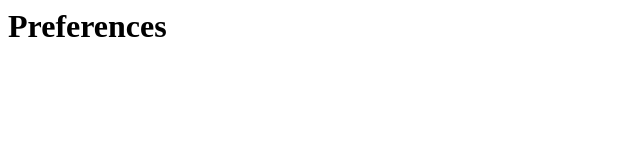
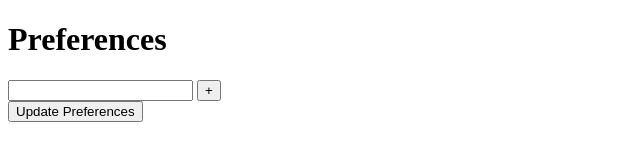
Before and after one commit to preetsmohan/check-ai, a plain HTML site: page views/preferences.html in a window 1280 px wide. Shown: the whole page, without its empty margins (0-640 px from the left). Drawn offline with Linux system fonts and the light colour scheme.

Commit message:
Added some js on the preferences page

```diff
--- /dev/null
+++ b/static/addInput.js
@@ -0,0 +1,26 @@
+var counterText = 0;
+var counterRadioButton = 0;
+var counterCheckBox = 0;
+var counterTextArea = 0;
+function addInputs(divName, inputType){
+	var newdiv = document.createElement('div');
+	switch(inputType) {
+		case 'text':
+			newdiv.innerHTML = " <br><input type='text' name='myInputs[]'>";
+			counterText++;
+			break;
+		case 'radio':
+			newdiv.innerHTML = "Entry " + (counterRadioButton + 1) + " <br><input type='radio' name='myRadioButtons[]'>";
+			counterRadioButton++;
+			break;
+		case 'checkbox':
+			newdiv.innerHTML = "Entry " + (counterCheckBox + 1) + " <br><input type='checkbox' name='myCheckBoxes[]'>";
+			counterCheckBox++;
+			break;
+		case 'textarea':
+			newdiv.innerHTML = "Entry " + (counterTextArea + 1) + " <br><textarea name='myTextAreas[]'>type here...</textarea>";
+			counterTextArea++;
+			break;
+	}
+	document.getElementById(divName).appendChild(newdiv);
+}
--- a/views/preferences.html
+++ b/views/preferences.html
@@ -1 +1,15 @@
+<!DOCTYPE HTML>
+<html>
+<script type=text/javascript src="/static/addInput.js"></script>
+
 <h1>Preferences</h1>
+
+<form method="POST">
+	<div id="skillz">
+	<input type="text" skill="1">
+	<input type="button" value="+" onClick = "addInputs('skillz', 'text');">
+	</div>
+	<input type="submit" value="Update Preferences">
+</form>
+
+</html>
```
